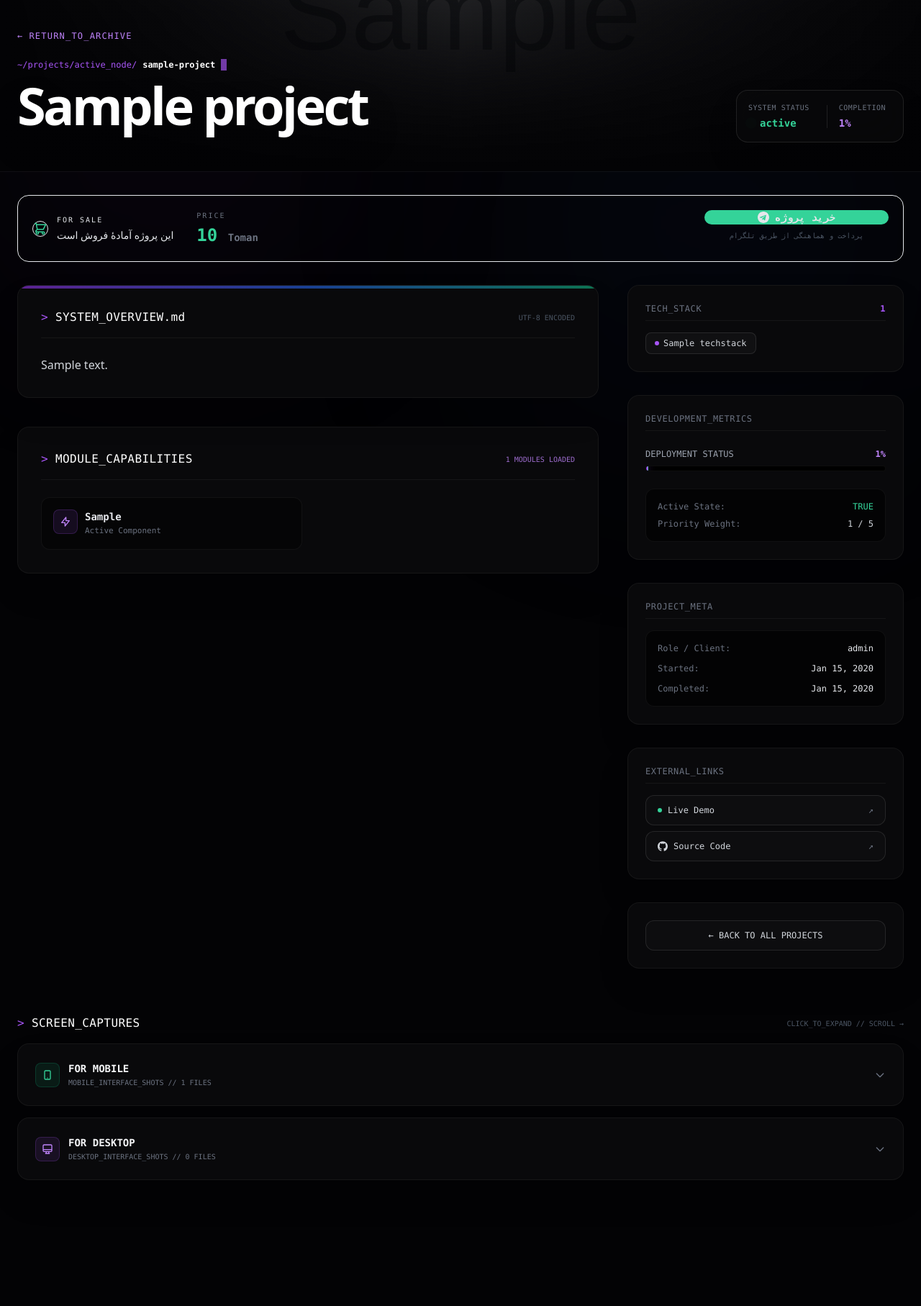
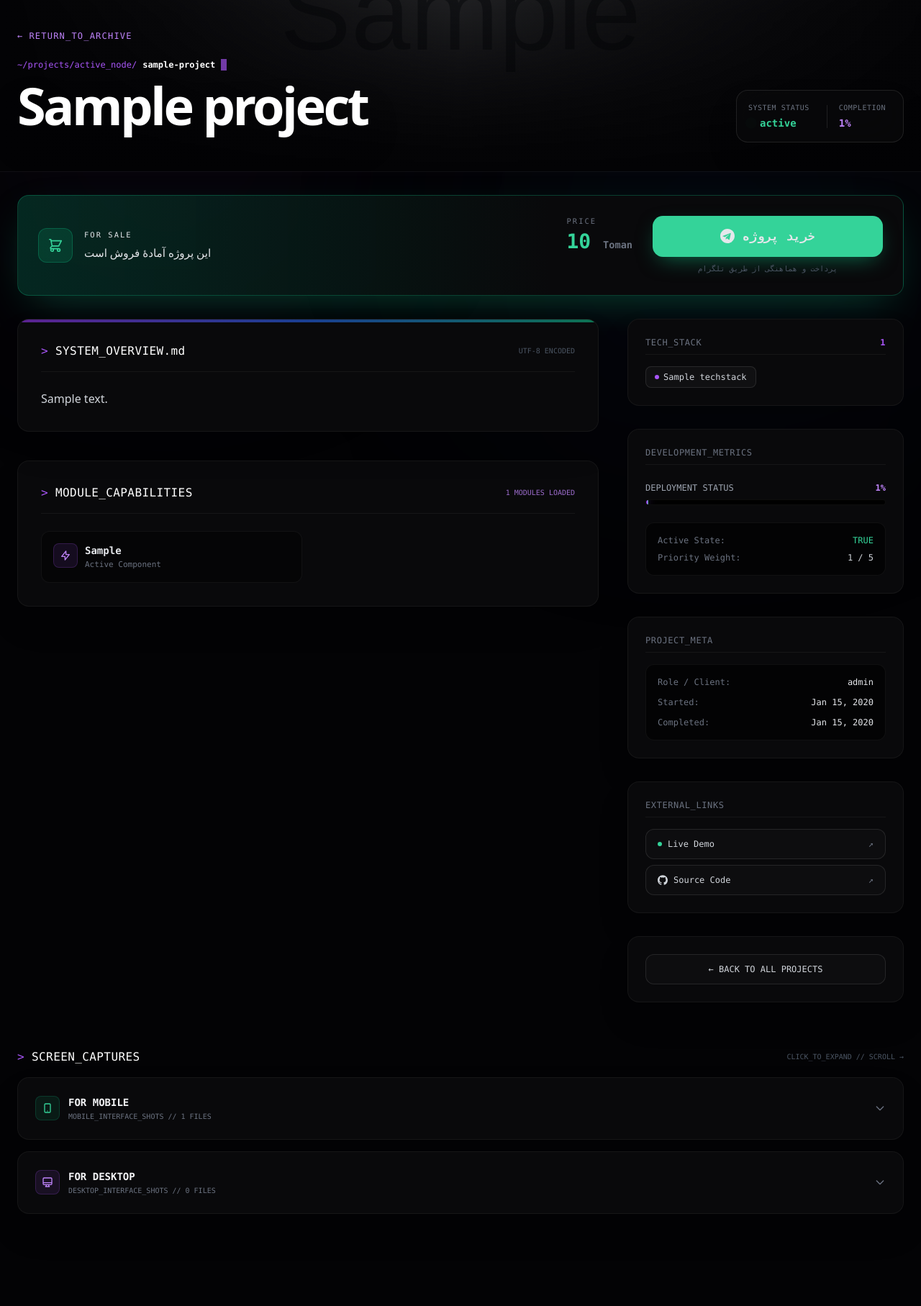
Before and after one commit to younes6817/portofilo, a Django app: page /project/projects/1/ in a window 1280 px wide. Shown: the part 201-2016 px from the top of the page at 72% size. Before the commit the page ends 1841 px from the top, so only its background shows below. Run offline with Django 5.2, Linux system fonts and the light colour scheme; tables that the repository leaves empty hold one stand-in row (values such as "Sample post"); grey boxes marked "Sample" are stand-in pictures.

Commit message:
Reorganize project sale banner spacing with inline styles

```diff
--- a/projects/templates/project_detail.html
+++ b/projects/templates/project_detail.html
@@ -64,46 +64,48 @@
 
     {% if project.is_for_sale %}
     <!-- FOR SALE BANNER -->
-    <div class="container mx-auto px-6 max-w-7xl relative z-30 mt-8">
-        <div class="relative overflow-hidden rounded-2xl border border-emerald-500/30 bg-gradient-to-r from-emerald-950/60 via-[#09090b] to-[#09090b] shadow-[0_20px_60px_-20px_rgba(16,185,129,0.35)]">
+    <div class="container mx-auto px-6 max-w-7xl relative z-30" style="margin-top: 2rem;">
+        <div class="relative overflow-hidden" style="border-radius: 1rem; border: 1px solid rgba(16,185,129,0.3); background: linear-gradient(90deg, rgba(6,78,59,0.5), #09090b 60%); box-shadow: 0 20px 60px -20px rgba(16,185,129,0.35); padding: 1.75rem;">
             <div class="absolute top-0 left-0 w-full h-px bg-gradient-to-r from-transparent via-emerald-400/80 to-transparent"></div>
-            <div class="absolute -top-16 -left-16 w-48 h-48 bg-emerald-500/10 blur-3xl rounded-full pointer-events-none"></div>
 
-            <div class="relative flex flex-col md:flex-row md:items-center gap-5 md:gap-8 p-5 md:p-7">
-                <div class="flex items-center justify-between md:justify-start gap-5 md:gap-8 flex-1">
-                    <div class="flex items-center gap-3">
-                        <span class="flex items-center justify-center w-11 h-11 rounded-xl bg-emerald-500/15 border border-emerald-500/30 text-emerald-400 shrink-0">
-                            <svg class="w-5 h-5" fill="none" stroke="currentColor" viewBox="0 0 24 24"><path stroke-linecap="round" stroke-linejoin="round" stroke-width="1.8" d="M3 3h2l.4 2M7 13h10l4-8H5.4M7 13L5.4 5M7 13l-2.293 2.293c-.63.63-.184 1.707.707 1.707H17m0 0a2 2 0 100 4 2 2 0 000-4zm-8 2a2 2 0 11-4 0 2 2 0 014 0z"/></svg>
-                        </span>
-                        <div>
-                            <div class="font-mono text-[10px] tracking-[0.2em] uppercase text-emerald-400/80 mb-1">For Sale</div>
-                            <div class="text-sm font-semibold text-gray-200">این پروژه آمادهٔ فروش است</div>
-                        </div>
-                    </div>
-
-                    <div class="text-right md:text-left md:pl-6 md:border-l md:border-white/10">
-                        <div class="font-mono text-[10px] tracking-[0.2em] uppercase text-gray-500 mb-1">Price</div>
-                        <div class="font-mono text-2xl md:text-3xl font-bold text-emerald-400" dir="ltr">
-                            {% if project.price is not None %}{{ project.price_display }} <span class="text-sm text-gray-500">Toman</span>{% else %}—{% endif %}
-                        </div>
+            <div class="relative flex flex-col md:flex-row md:items-center" style="gap: 1.75rem;">
+                <!-- Info -->
+                <div class="flex items-center flex-1" style="gap: 1rem;">
+                    <span class="flex items-center justify-center shrink-0" style="width: 3rem; height: 3rem; border-radius: 0.75rem; background: rgba(16,185,129,0.15); border: 1px solid rgba(16,185,129,0.3); color: #34d399;">
+                        <svg width="22" height="22" fill="none" stroke="currentColor" viewBox="0 0 24 24"><path stroke-linecap="round" stroke-linejoin="round" stroke-width="1.8" d="M3 3h2l.4 2M7 13h10l4-8H5.4M7 13L5.4 5M7 13l-2.293 2.293c-.63.63-.184 1.707.707 1.707H17m0 0a2 2 0 100 4 2 2 0 000-4zm-8 2a2 2 0 11-4 0 2 2 0 014 0z"/></svg>
+                    </span>
+                    <div>
+                        <div class="font-mono uppercase text-emerald-400/80" style="font-size: 0.65rem; letter-spacing: 0.2em; margin-bottom: 0.35rem;">For Sale</div>
+                        <div class="font-semibold text-gray-200" style="font-size: 0.95rem;">این پروژه آمادهٔ فروش است</div>
                     </div>
                 </div>
 
-                <div class="md:w-64 shrink-0">
+                <!-- Price -->
+                <div class="md:border-l md:border-white/10" style="padding-left: 0;">
+                    <div class="font-mono uppercase text-gray-500" style="font-size: 0.65rem; letter-spacing: 0.2em; margin-bottom: 0.35rem;">Price</div>
+                    <div class="font-mono font-bold text-emerald-400" dir="ltr" style="font-size: 1.75rem; line-height: 1.1;">
+                        {% if project.price is not None %}{{ project.price_display }} <span class="text-gray-500" style="font-size: 0.85rem;">Toman</span>{% else %}—{% endif %}
+                    </div>
+                </div>
+
+                <!-- Button -->
+                <div class="shrink-0" style="width: 100%; max-width: 20rem;">
                     {% if project.is_sale_button_active %}
                     <a href="{{ project.telegram_buy_link }}" target="_blank" rel="noopener noreferrer"
-                       class="group flex items-center justify-center gap-2 w-full font-mono text-sm font-bold text-[#0a0a0a] bg-emerald-400 px-6 py-3.5 rounded-xl hover:bg-emerald-300 hover:-translate-y-0.5 transition-all shadow-[0_10px_30px_-10px_rgba(16,185,129,0.6)]">
-                        <svg class="w-4 h-4" fill="currentColor" viewBox="0 0 24 24"><path d="M12 0C5.373 0 0 5.373 0 12s5.373 12 12 12 12-5.373 12-12S18.627 0 12 0zm5.562 8.161l-2.02 9.53c-.152.679-.556.845-1.126.526l-3.115-2.297-1.503 1.447c-.166.166-.306.306-.627.306l.222-3.164 5.76-5.203c.25-.222-.055-.346-.387-.124l-7.119 4.482-3.067-.958c-.667-.208-.68-.667.14-.987l11.99-4.622c.555-.201 1.041.135.852.864z"/></svg>
-                        خرید پروژه
+                       class="group flex items-center justify-center w-full font-mono font-bold text-[#0a0a0a] bg-emerald-400 hover:bg-emerald-300 transition-all"
+                       style="padding: 1.15rem 2rem; font-size: 1.05rem; line-height: 1; gap: 0.65rem; border-radius: 0.9rem; box-shadow: 0 10px 30px -10px rgba(16,185,129,0.6);">
+                        <svg width="20" height="20" class="shrink-0" fill="currentColor" viewBox="0 0 24 24"><path d="M12 0C5.373 0 0 5.373 0 12s5.373 12 12 12 12-5.373 12-12S18.627 0 12 0zm5.562 8.161l-2.02 9.53c-.152.679-.556.845-1.126.526l-3.115-2.297-1.503 1.447c-.166.166-.306.306-.627.306l.222-3.164 5.76-5.203c.25-.222-.055-.346-.387-.124l-7.119 4.482-3.067-.958c-.667-.208-.68-.667.14-.987l11.99-4.622c.555-.201 1.041.135.852.864z"/></svg>
+                        <span class="whitespace-nowrap">خرید پروژه</span>
                     </a>
-                    <p class="mt-2 text-center font-mono text-[10px] text-gray-600">پرداخت و هماهنگی از طریق تلگرام</p>
+                    <p class="text-center font-mono text-gray-600" style="font-size: 0.65rem; margin-top: 0.6rem;">پرداخت و هماهنگی از طریق تلگرام</p>
                     {% else %}
                     <button type="button" disabled
-                            class="flex items-center justify-center gap-2 w-full font-mono text-sm font-bold text-gray-500 bg-white/[0.03] border border-white/10 px-6 py-3.5 rounded-xl cursor-not-allowed opacity-60">
-                        <svg class="w-4 h-4" fill="currentColor" viewBox="0 0 24 24"><path d="M12 0C5.373 0 0 5.373 0 12s5.373 12 12 12 12-5.373 12-12S18.627 0 12 0zm5.562 8.161l-2.02 9.53c-.152.679-.556.845-1.126.526l-3.115-2.297-1.503 1.447c-.166.166-.306.306-.627.306l.222-3.164 5.76-5.203c.25-.222-.055-.346-.387-.124l-7.119 4.482-3.067-.958c-.667-.208-.68-.667.14-.987l11.99-4.622c.555-.201 1.041.135.852.864z"/></svg>
-                        خرید پروژه
+                            class="flex items-center justify-center w-full font-mono font-bold text-gray-500 border border-white/10 cursor-not-allowed opacity-60"
+                            style="padding: 1.15rem 2rem; font-size: 1.05rem; line-height: 1; gap: 0.65rem; border-radius: 0.9rem; background: rgba(255,255,255,0.03);">
+                        <svg width="20" height="20" class="shrink-0" fill="currentColor" viewBox="0 0 24 24"><path d="M12 0C5.373 0 0 5.373 0 12s5.373 12 12 12 12-5.373 12-12S18.627 0 12 0zm5.562 8.161l-2.02 9.53c-.152.679-.556.845-1.126.526l-3.115-2.297-1.503 1.447c-.166.166-.306.306-.627.306l.222-3.164 5.76-5.203c.25-.222-.055-.346-.387-.124l-7.119 4.482-3.067-.958c-.667-.208-.68-.667.14-.987l11.99-4.622c.555-.201 1.041.135.852.864z"/></svg>
+                        <span class="whitespace-nowrap">خرید پروژه</span>
                     </button>
-                    <p class="mt-2 text-center font-mono text-[10px] text-gray-600">فروش این پروژه فعلاً غیرفعال است</p>
+                    <p class="text-center font-mono text-gray-600" style="font-size: 0.65rem; margin-top: 0.6rem;">فروش این پروژه فعلاً غیرفعال است</p>
                     {% endif %}
                 </div>
             </div>
```
